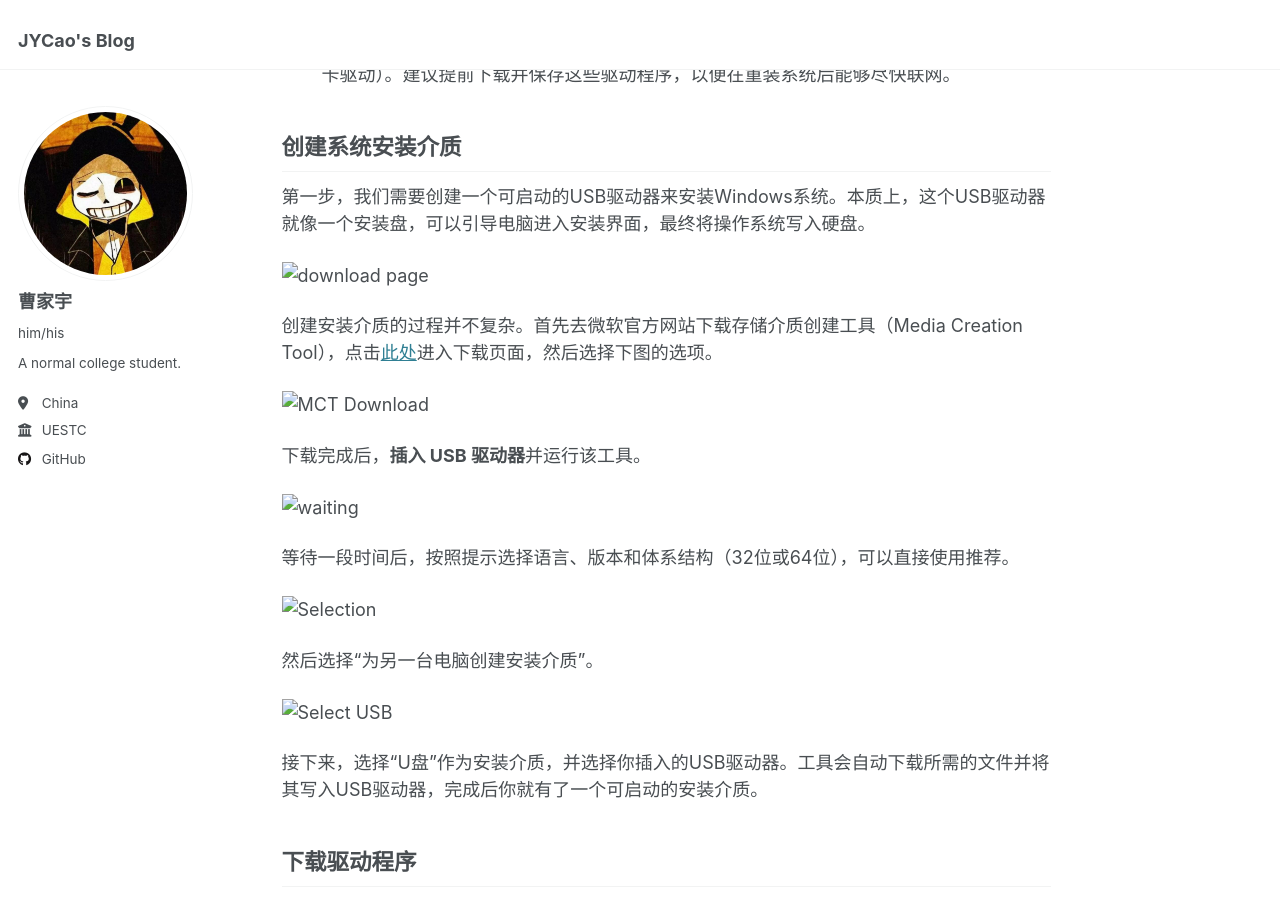
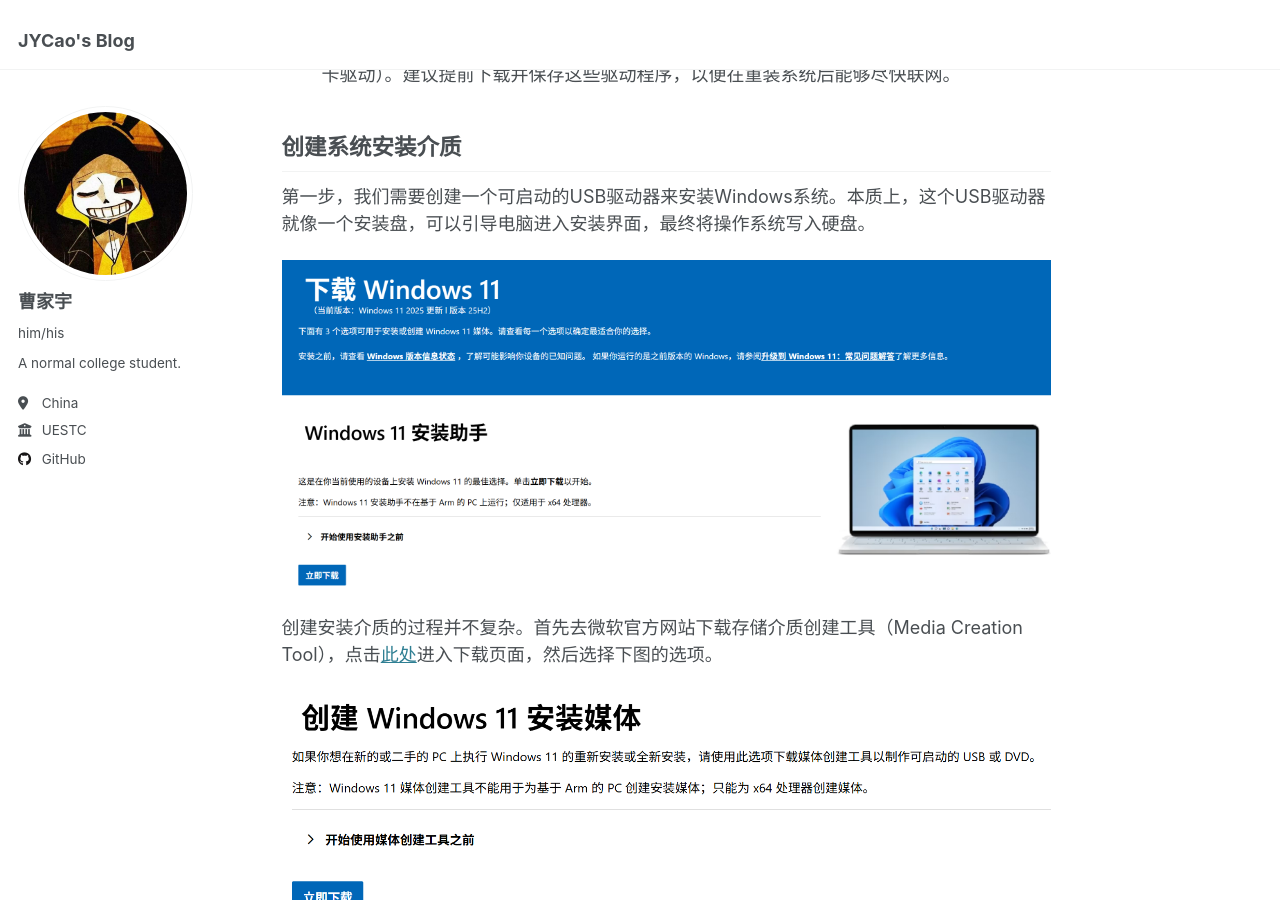
Before and after one commit to JYuCao/JYuCao.github.io, a Jekyll site: the page built from _posts/2026-5-30-ReloadOS.md, in a window 1280 px wide and 900 px high, scrolled down 585 px. Built offline with Jekyll 4.4.1, drawn with Linux system fonts in a browser that asks for light colours.

Commit message:
修复图片引用路径的问题

```diff
--- a/_posts/2026-5-30-ReloadOS.md
+++ b/_posts/2026-5-30-ReloadOS.md
@@ -22,23 +22,23 @@
 
 第一步，我们需要创建一个可启动的USB驱动器来安装Windows系统。本质上，这个USB驱动器就像一个安装盘，可以引导电脑进入安装界面，最终将操作系统写入硬盘。
 
-![download page](../images/2026-5-30-ReloadOS/0.png)
+![download page](/images/2026-5-30-ReloadOS/0.png)
 
 创建安装介质的过程并不复杂。首先去微软官方网站下载存储介质创建工具（Media Creation Tool），点击[此处](https://www.microsoft.com/zh-cn/software-download/windows11)进入下载页面，然后选择下图的选项。
 
-![MCT Download](../images/2026-5-30-ReloadOS/1.png)
+![MCT Download](/images/2026-5-30-ReloadOS/1.png)
 
 下载完成后，**插入 USB 驱动器**并运行该工具。
 
-![waiting](../images/2026-5-30-ReloadOS/3.png)
+![waiting](/images/2026-5-30-ReloadOS/3.png)
 
 等待一段时间后，按照提示选择语言、版本和体系结构（32位或64位），可以直接使用推荐。
 
-![Selection](../images/2026-5-30-ReloadOS/4.png)
+![Selection](/images/2026-5-30-ReloadOS/4.png)
 
 然后选择“为另一台电脑创建安装介质”。
 
-![Select USB](../images/2026-5-30-ReloadOS/2.png)
+![Select USB](/images/2026-5-30-ReloadOS/2.png)
 
 接下来，选择“U盘”作为安装介质，并选择你插入的USB驱动器。工具会自动下载所需的文件并将其写入USB驱动器，完成后你就有了一个可启动的安装介质。
 
@@ -73,27 +73,27 @@
 
 成功从U盘启动后，你会看到如下界面：
 
-![install](../images/2026-5-30-ReloadOS/5.png)
+![install](/images/2026-5-30-ReloadOS/5.png)
 
 点击下一步，选择现在安装。
 
-![install](../images/2026-5-30-ReloadOS/6.png)
+![install](/images/2026-5-30-ReloadOS/6.png)
 
 等待安装程序启动，然后看到这个界面，先选择没有密钥，因为之后会使用 Office Tool Plus 进行激活。
 
-![install](../images/2026-5-30-ReloadOS/7.png)
+![install](/images/2026-5-30-ReloadOS/7.png)
 
 选择你要的安装类型，点击下一页。
 
-![install](../images/2026-5-30-ReloadOS/8.png)
+![install](/images/2026-5-30-ReloadOS/8.png)
 
 后续勾选接受软件许可证条款，点击下一页。然后在这个页面点击自定义安装。
 
-![install](../images/2026-5-30-ReloadOS/9.png)
+![install](/images/2026-5-30-ReloadOS/9.png)
 
 这里分两种情况进行操作，如果只是想在C盘重装系统，直接选中C盘选择删除即可。然后选择新出现的未分配空间点击下一页即可。下图中前四个是 C 盘所在的分区，删除后它们会合成一个大的未分配空间。
 
-![install](../images/2026-5-30-ReloadOS/10.png)
+![install](/images/2026-5-30-ReloadOS/10.png)
 
 还有种情况是，你电脑里所有文件都不需要了，那么你可以删除所有能删除的分区，不能删除的分区删除按钮会显示灰色。
 
@@ -129,7 +129,7 @@
 
 这里推荐使用 [Office Tool Plus（点击此处前往下载页面）](https://www.officetool.plus/zh-cn/introduction/download.html)进行安装和激活。建议在下载页面选择使用于 Windows x86 平台的版本进行下载。
 
-![OTP](../images/2026-5-30-ReloadOS/11.png)
+![OTP](/images/2026-5-30-ReloadOS/11.png)
 
 Office Tool Plus 的使用方式可以参考[此处](https://zhuanlan.zhihu.com/p/671033717)。
 
```
